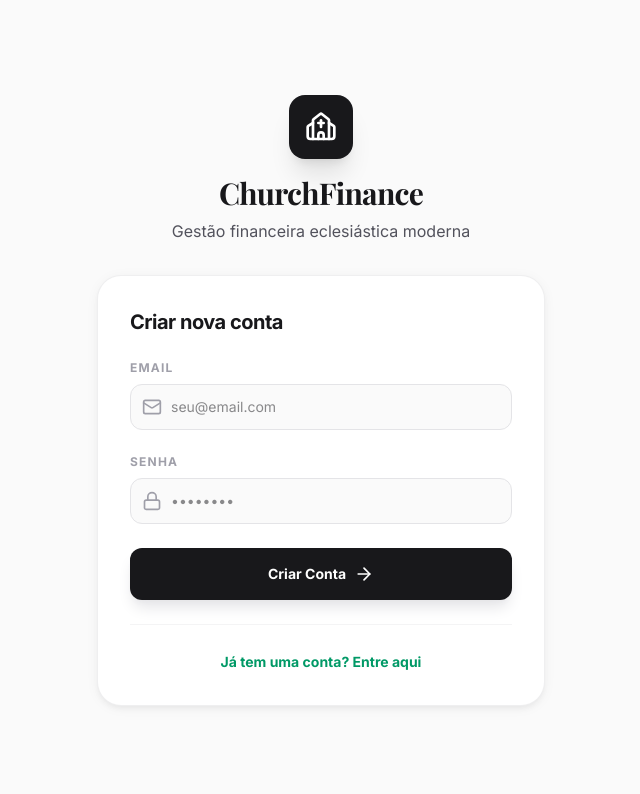
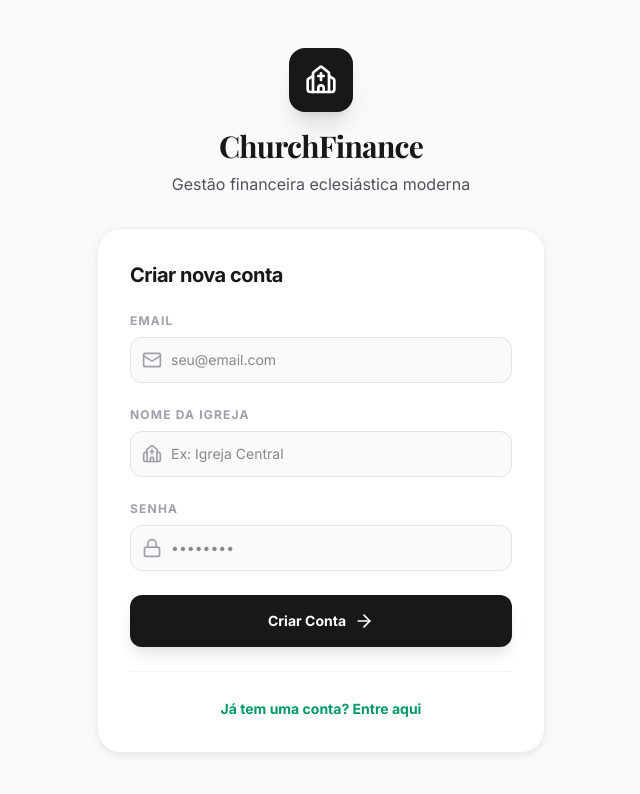
Before and after one commit to Uildigital/Tesouraria_sis, a React (Vite) app: page /login in a window 1280 px wide. Both pictures are taken after a click on the button "Não tem uma conta? Cadastre sua igreja". Shown: the top 794 px of the page, without its empty margins (319-959 px from the left). Built offline with nearby package versions, Linux system fonts and the light colour scheme; no server answers; a web font is replaced by a local one.

Commit message:
feat(login): Implement church creation on signup
Adds functionality to create a new church and associate it with the user during the signup process. This involves capturing the church name, using Supabase RPC for atomic creation, and handling potential errors.

```diff
--- a/src/pages/Login.tsx
+++ b/src/pages/Login.tsx
@@ -9,6 +9,7 @@ export const Login: React.FC = () => {
   const { session, organization } = useAuth();
   const [email, setEmail] = useState('');
   const [password, setPassword] = useState('');
+  const [churchName, setChurchName] = useState('');
   const [loading, setLoading] = useState(false);
   const [isSignUp, setIsSignUp] = useState(false);
   const navigate = useNavigate();
@@ -30,10 +31,45 @@ export const Login: React.FC = () => {
 
     try {
       if (isSignUp) {
-        const { error } = await supabase.auth.signUp({ email, password });
-        if (error) throw error;
-        toast.success('Conta criada! Verifique seu email ou faça login.');
-        setIsSignUp(false);
+        if (!churchName) {
+          toast.error('Por favor, informe o nome da igreja.');
+          setLoading(false);
+          return;
+        }
+
+        // 1. Sign Up
+        const { data: authData, error: authError } = await supabase.auth.signUp({
+          email,
+          password,
+          options: {
+            data: {
+              church_name: churchName
+            }
+          }
+        });
+
+        if (authError) throw authError;
+        if (!authData.user) throw new Error('Erro ao criar usuário');
+
+        // 2. Create Organization and Profile in a single atomic transaction via RPC
+        const slug = churchName.toLowerCase().replace(/ /g, '-').replace(/[^\w-]+/g, '');
+        const { error: rpcError } = await supabase.rpc('create_new_church', {
+          church_name: churchName,
+          church_slug: slug,
+          user_id: authData.user.id,
+          user_email: email
+        });
+
+        if (rpcError) {
+          console.error('RPC error:', rpcError);
+          // If RPC fails, the user is created but has no church.
+          // We redirect to setup as a fallback.
+          navigate('/setup');
+          return;
+        }
+
+        toast.success('Igreja cadastrada com sucesso! Faça login para ativar seu acesso.');
+        setIsSignUp(false); // Force re-login to refresh the JWT token with the new org_id
       } else {
         const { error } = await supabase.auth.signInWithPassword({ email, password });
         if (error) throw error;
@@ -79,6 +115,23 @@ export const Login: React.FC = () => {
               </div>
             </div>
 
+            {isSignUp && (
+              <div className="animate-in fade-in slide-in-from-top-2 duration-300">
+                <label className="mb-2 block text-xs font-bold uppercase tracking-widest text-zinc-400">Nome da Igreja</label>
+                <div className="relative">
+                  <Church className="absolute left-3 top-1/2 h-5 w-5 -translate-y-1/2 text-zinc-400" />
+                  <input
+                    type="text"
+                    required={isSignUp}
+                    value={churchName}
+                    onChange={(e) => setChurchName(e.target.value)}
+                    className="w-full rounded-xl border border-zinc-200 bg-zinc-50 py-3 pl-10 pr-4 text-sm transition-all focus:border-emerald-500 focus:bg-white focus:outline-none focus:ring-4 focus:ring-emerald-500/10"
+                    placeholder="Ex: Igreja Central"
+                  />
+                </div>
+              </div>
+            )}
+
             <div>
               <label className="mb-2 block text-xs font-bold uppercase tracking-widest text-zinc-400">Senha</label>
               <div className="relative">
```
